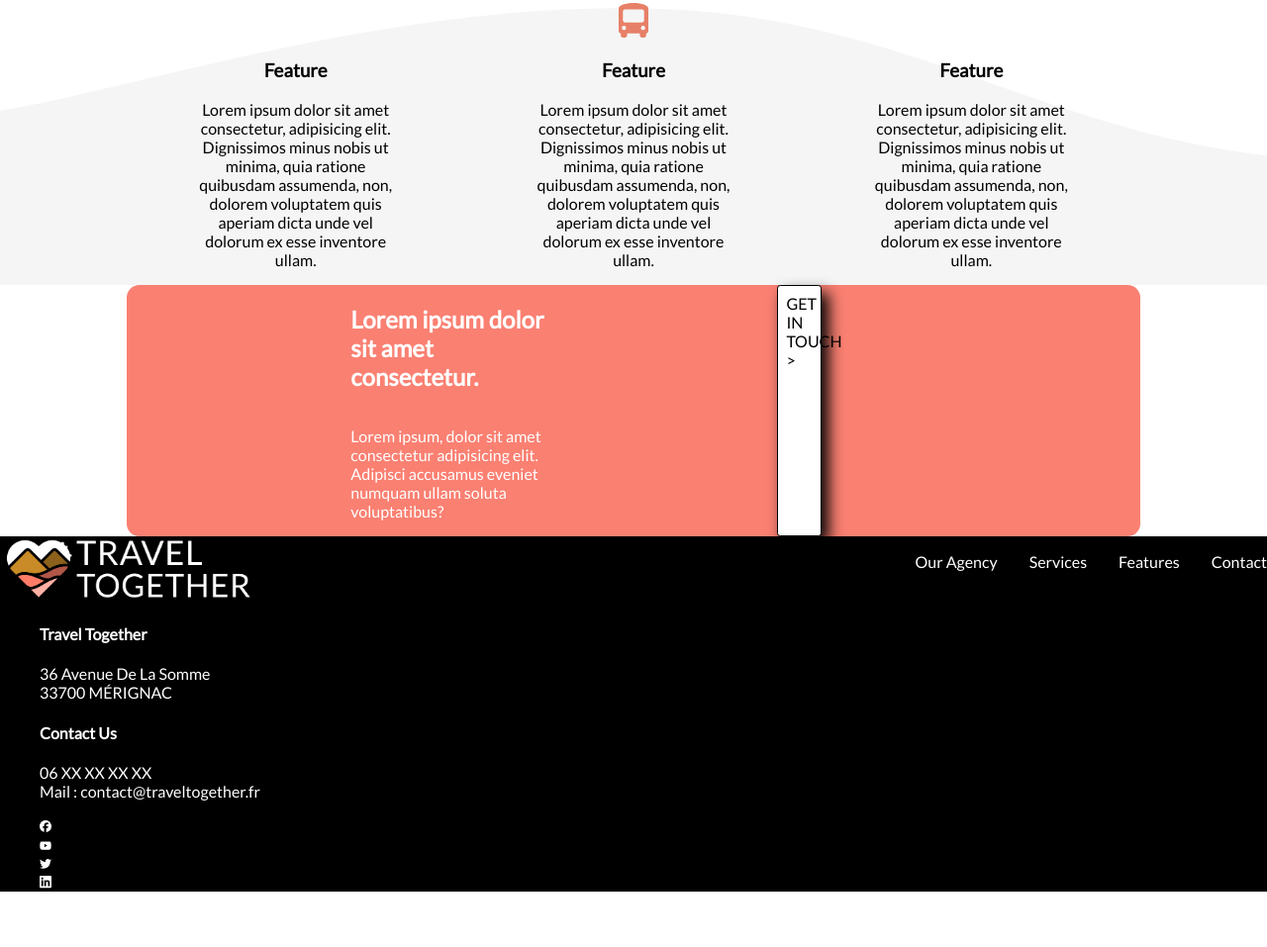
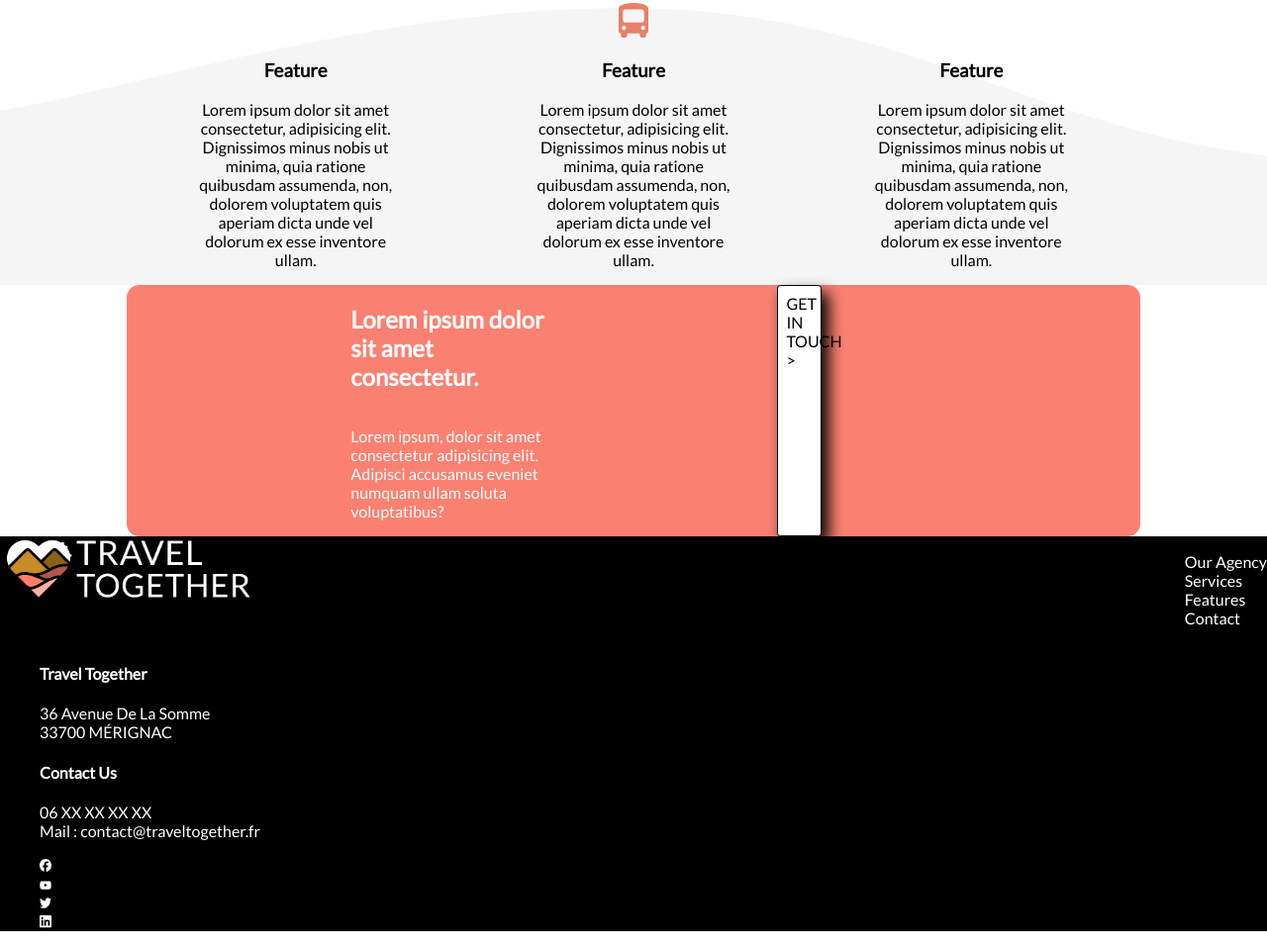
Before and after one commit to NiaNia2/travel_together, a website: page index.html in a window 1280 px wide. Shown: the part 1051-2008 px from the top of the page at 99% size. Before the commit the page ends 1968 px from the top, so only its background shows below. Drawn offline with Linux system fonts and the light colour scheme.

```diff
--- a/assets/scss/layout/_footer.scss
+++ b/assets/scss/layout/_footer.scss
@@ -19,22 +19,17 @@
                 width: 100%;
             }
         }
+    }
 
-        div {
+    .foot-foot {
 
-            ul {
-                list-style: none;
-                display: flex;
-                gap: 2rem;
-                color: white;
+        ul {
+            list-style: none;
+
+            img {
+                width: 1%;
+                filter: invert(100%) sepia(56%) saturate(2%) hue-rotate(226deg) brightness(117%) contrast(100%);
             }
         }
     }
-
-    .foot-foot {
-        img {
-            width: 1%;
-            filter: invert(100%) sepia(56%) saturate(2%) hue-rotate(226deg) brightness(117%) contrast(100%);
-        }
-    }
 }
```
Also changed, not shown: assets/css/style.css, 1 other file.
